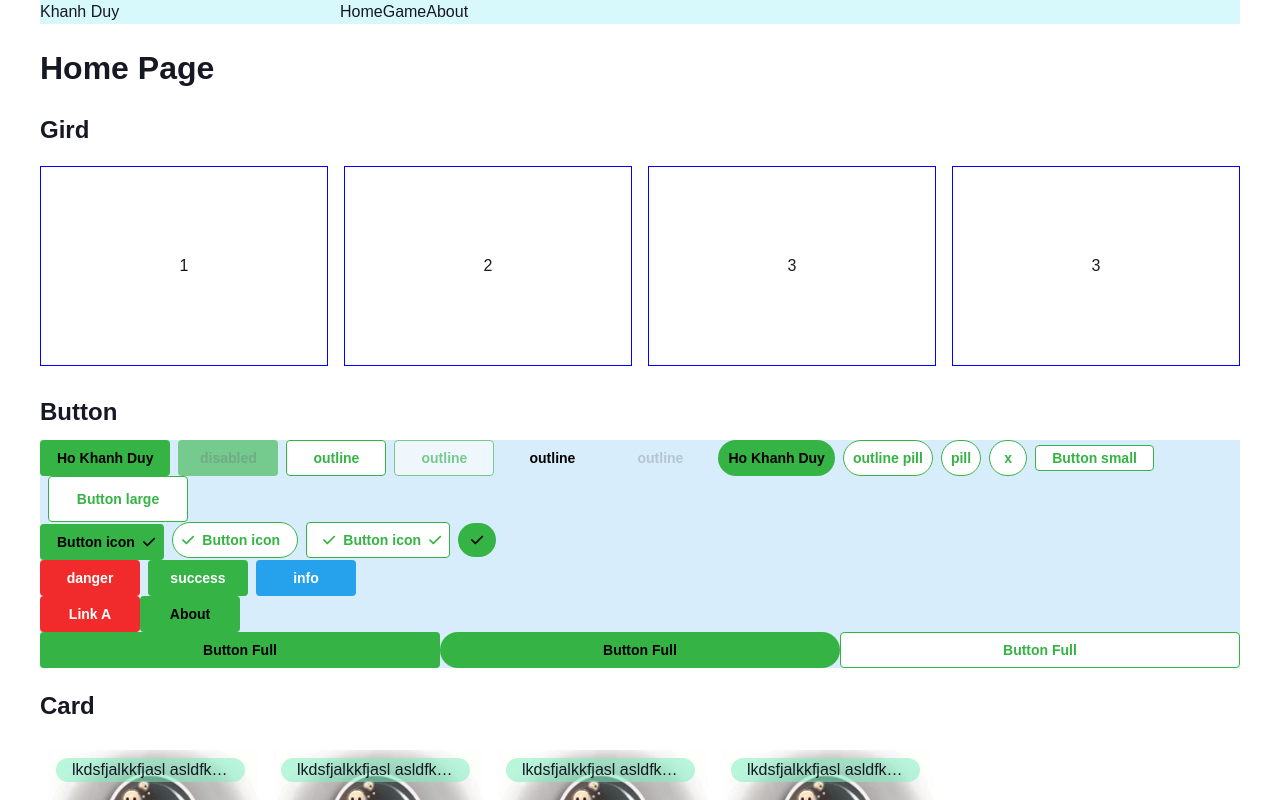
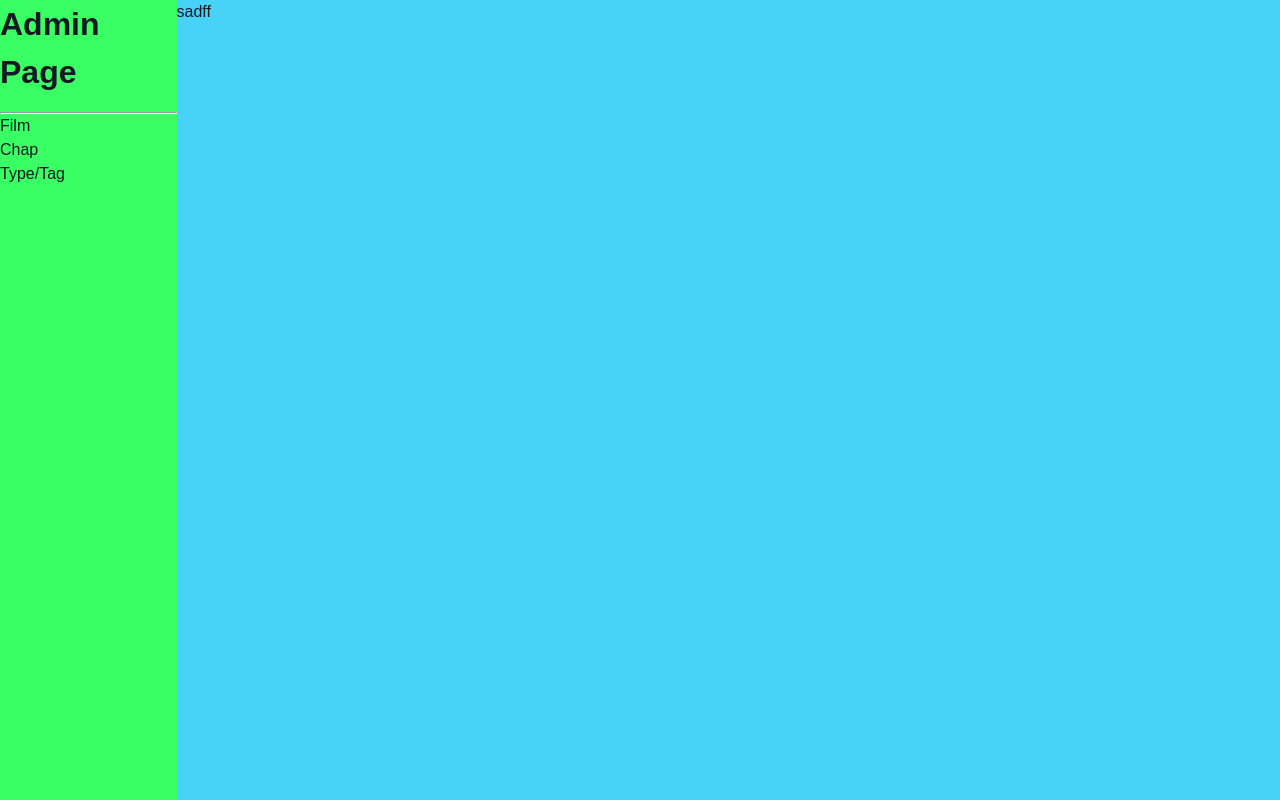
Before and after one commit to hokhanhduycs/khanhduy, a Vue app: page / in a window 1280 px wide. Shown: the top 800 px of the page. Built offline with nearby package versions, Linux system fonts and the light colour scheme.

Commit message:
add base admin

```diff
--- a/package.json
+++ b/package.json
@@ -24,6 +24,7 @@
     "@vue/test-utils": "^2.3.0",
     "jsdom": "^21.1.0",
     "node-sass": "^8.0.0",
+    "sass": "^1.60.0",
     "sass-loader": "^13.2.1",
     "style-loader": "^3.3.2",
     "vite": "^4.1.4",
--- a/src/App.vue
+++ b/src/App.vue
@@ -1,7 +1,9 @@
 <script setup>
-import Blog from '@/layouts/Blog.vue'
+// import Blog from '@/layouts/Blog.vue'
+import Admin from '@/layouts/Admin.vue'
 </script>
 
 <template>
-  <Blog></Blog>
+  <!-- <Blog></Blog> -->
+  <Admin></Admin>
 </template>
--- /dev/null
+++ b/src/admin/Film.vue
@@ -0,0 +1,20 @@
+<template>
+    <div class="film">
+        sadff
+    </div>
+</template>
+<script>
+
+</script>
+<style scoped lang="scss">
+    .film{
+        background-color: #47d3f7;
+        height: 100vh;
+        position: relative;
+        // right: 0;
+        // top: 0;
+        width: 100%;
+
+    }
+
+</style>
--- /dev/null
+++ b/src/admin/MenuAdmin.vue
@@ -0,0 +1,27 @@
+<template>
+    <div class="menu ">
+        <h1 class="title">Admin Page</h1>
+        <hr>
+        <div class="nav">
+            <div class="nav-item">Film</div>
+            <div class="nav-item">Chap</div>
+            <div class="nav-item">Type/Tag</div>
+        </div>
+
+    </div>
+</template>
+<script>
+export default {
+
+}
+</script>
+<style scoped lang="scss">
+    .menu{
+        background-color: #3aff64;
+        position: relative;
+        height: 100vh;
+        // left: -100px
+        // display: none;
+        width: 16%;
+    }
+</style>
--- a/src/components/CardInfo.vue
+++ b/src/components/CardInfo.vue
@@ -1,5 +1,6 @@
 <template>
-    <div>
+    <div class="card-info">
+
 
     </div>
 </template>
--- /dev/null
+++ b/src/layouts/Admin.vue
@@ -0,0 +1,16 @@
+<template>
+  <div class="admin">
+    <MenuAdmin></MenuAdmin>
+    <Film></Film>
+  </div>
+</template>
+<script setup>
+import MenuAdmin from '@/admin/MenuAdmin.vue'
+import Film from '@/admin/Film.vue'
+</script>
+<style lang="scss" scoped>
+  .admin{
+    // position: relative;
+    display: flex;
+  }
+</style>
--- a/src/views/AboutView.vue
+++ b/src/views/AboutView.vue
@@ -10,7 +10,7 @@
   </div>
 </template>
 
-<style lang="scss" scoped>
+<style scoped lang="scss">
 .about {
   background: #a8f1f773;
   padding-top: 20px;
--- a/vite.config.js
+++ b/vite.config.js
@@ -7,6 +7,8 @@ import vueJsx from '@vitejs/plugin-vue-jsx'
 // https://vitejs.dev/config/
 export default defineConfig({
   plugins: [vue(), vueJsx()],
+  productionSourceMap: false,
+  base: process.env.NODE_ENV === "production" ? "/test/" : "/",
   resolve: {
     alias: {
       '@': fileURLToPath(new URL('./src', import.meta.url))
```
Also changed, not shown: src/router/index.js (+10 -0 lines), src/admin/Chap.vue (added), src/admin/TypeTag.vue (added), 2 other files (tests, documents, lock files or other folders).
